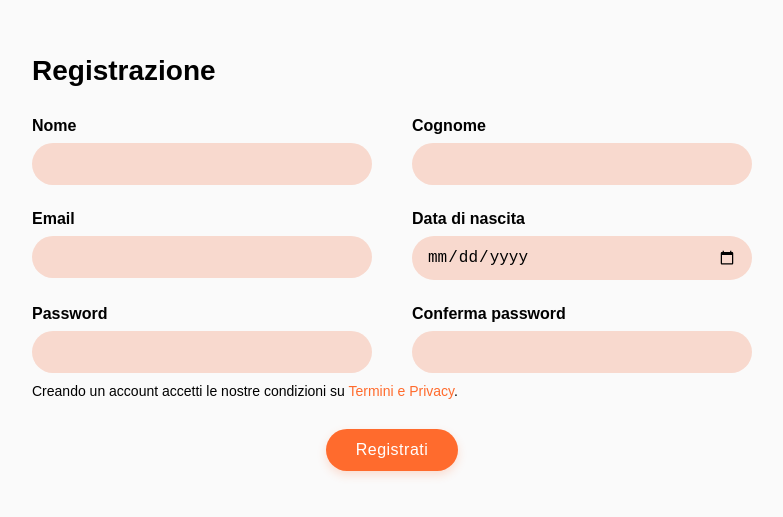
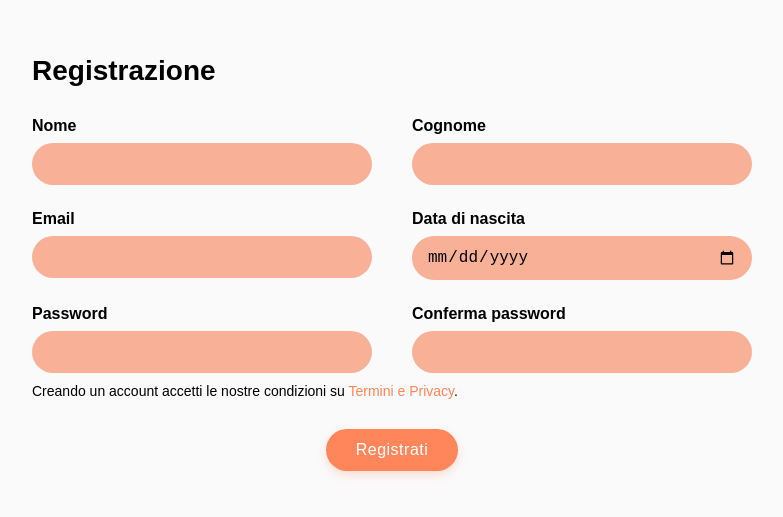
Before and after one commit to develhope/web-eveing2-teamProject-1, a plain HTML site: page form_registrazione.html in a window 1280 px wide. Shown: the part 137-654 px from the top of the page, without its empty margins (248-1031 px from the left). Drawn offline with Linux system fonts and the light colour scheme.

Commit message:
form color

```diff
--- a/form_login.css
+++ b/form_login.css
@@ -31,7 +31,7 @@ input[type="password"] {
   margin-top: 8px;
   border: none;
   border-radius: 20px;
-  background-color: #f4a28c;
+  background-color: #f8b097;
 }
 .button_group {
   display: flex;
@@ -46,7 +46,7 @@ button {
   padding: 6px 12px;
   font-size: 12px;
   border-radius: 10px;
-  background-color: #ff6b35;
+  background-color: #ff855b;
   color: white;
   font-weight: bold;
   cursor: pointer;
@@ -55,6 +55,6 @@ button {
 }
 .button_group a {
   text-decoration: underline;
-  color: #ff6b35;
+  color: #ff855b;
   text-align: center;
 }
--- a/form_registrazione.css
+++ b/form_registrazione.css
@@ -40,11 +40,11 @@ input {
   padding: 12px 15px;
   border: none;
   border-radius: 999px;
-  background-color: #f8d9ce;
+  background-color: #f8b097;
   font-size: 16px;
 }
 input:focus {
-  outline: 2px solid #ff7a33;
+  outline: 2px solid #ff855b;
   background-color: #fff2ed;
 }
 /*paragrafo condizioni*/
@@ -54,7 +54,7 @@ input:focus {
   color: black;
 }
 .terms a {
-  color: #ff6b2d;
+  color: #ff855b;
   text-decoration: none;
 }
 .terms a:hover {
@@ -72,7 +72,7 @@ button[type="submit"] {
   padding: 12px 30px;
   font-size: 16px;
   font-weight: 500;
-  background-color: #ff6b2d;
+  background-color: #ff855b;
   color: white;
   border: none;
   border-radius: 999px;
@@ -82,7 +82,7 @@ button[type="submit"] {
   letter-spacing: 0.5px;
 }
 button[type="submit"]:hover {
-  background-color: #e65c20;
+  background-color: #ff855b;
 }
 
 /* Responsivo per schermi piccoli */
```
